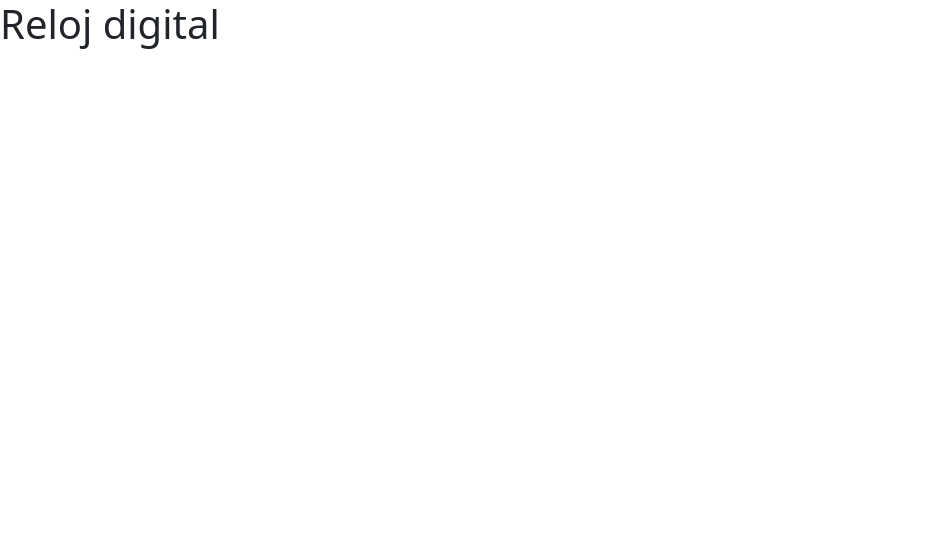
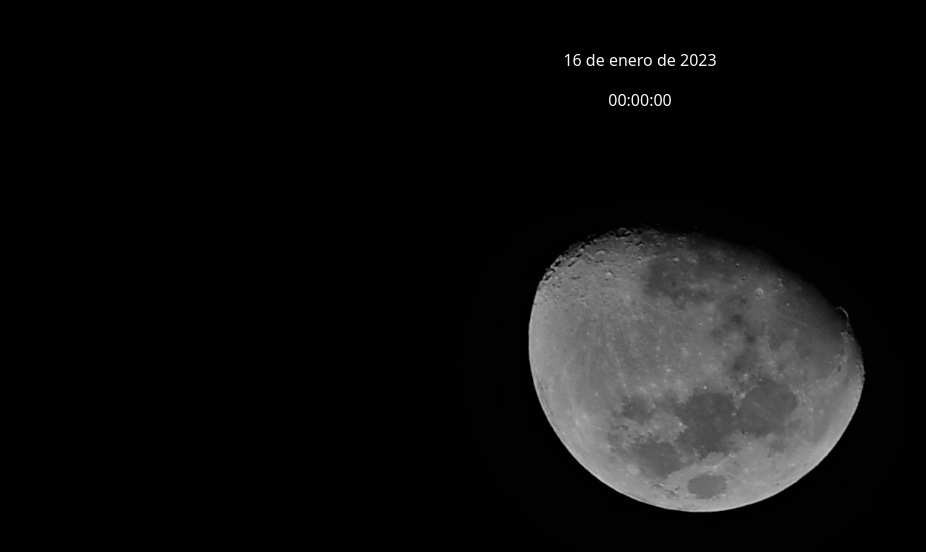
Before and after one commit to LucasFerruchi/JavaScriptEjercicios6DOM-BOM-Date-Reloj, a plain HTML site: page index.html in a window 1280 px wide. Shown: the whole page, without its empty margins (0-926 px from the left). Drawn offline with nearby package versions, Linux system fonts and the light colour scheme; a web font is replaced by a local one.

Commit message:
creado el main. Imagen de fondo en css

```diff
--- a/css/style.css
+++ b/css/style.css
@@ -0,0 +1,13 @@
+  @import url('https://fonts.googleapis.com/css2?family=Advent+Pro:wght@200&family=Italianno&family=Lato:wght@300;400;700&family=MonteCarlo&family=Montserrat:ital,wght@0,400;1,300;1,400&family=Oswald:wght@300&family=Roboto+Serif:ital,opsz,wght@1,8..144,100;1,8..144,200&display=swap');
+  body {
+      display: flex;
+      min-height: 100vh;
+      background-color: black;
+      background-image: url(../img/IMG_8038.JPG);
+      background-attachment: fixed;
+      background-size: cover;
+  }
+
+  main {
+      flex-grow: 1;
+  }
--- a/index.html
+++ b/index.html
@@ -14,10 +14,11 @@
 </head>
 
 <body>
-    <header></header>
-    <main>
-
-        <h1>Reloj digital</h1>
+    <main class="my-5 container text-center">
+        <section class="fechaHora text-light fs-q d-flex flex-column justify-content-center align-content-center ">
+            <p id="fecha">16 de enero de 2023</p>
+            <p id="hora">00:00:00</p>
+        </section>
     </main>
     <footer></footer>
     <script src="https://cdn.jsdelivr.net/npm/bootstrap@5.3.0-alpha1/dist/js/bootstrap.bundle.min.js" integrity="sha384-w76AqPfDkMBDXo30jS1Sgez6pr3x5MlQ1ZAGC+nuZB+EYdgRZgiwxhTBTkF7CXvN" crossorigin="anonymous"></script>
```
Also changed, not shown: img/IMG_8038.JPG (added).
